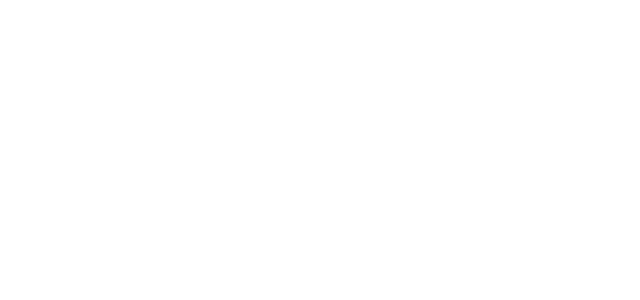
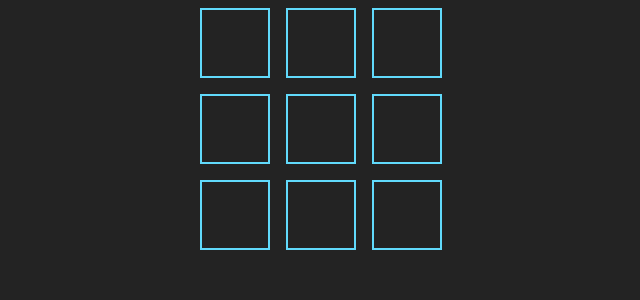
Before and after one commit to Lerwa30/tic-tac-toe, a React (Create React App) app: page / in a window 1280 px wide. Shown: the top 300 px of the page, without its empty margins (327-967 px from the left). Built offline with nearby package versions, Linux system fonts and the light colour scheme.

Commit message:
added props to component, applied css file

```diff
--- a/App.css
+++ /dev/null
@@ -1,37 +0,0 @@
-.App {
-  text-align: center;
-  width: 100vw;
-  height: 100vh;
-
-  background-color: #232323;
-}
-
-span {
-  font-size: 22px;
-  color: white;
-}
-
-img {
-  height: 80%;
-}
-
-.square {
-  color: white;
-  display: flex;
-  align-items: center;
-  justify-content: center;
-  font-size: 40px;
-  border: 2px solid #61dafb;
-  box-sizing: border-box;
-}
-
-.container {
-  display: grid;
-  grid-template-columns: repeat(3, 70px);
-  justify-content: center;
-  align-content: center;
-  width: 100%;
-  padding: 0.5em;
-  gap: 1em;
-  grid-template-rows: 70px 70px 70px;
-}
--- a/src/App.css
+++ b/src/App.css
@@ -1,38 +1,37 @@
 .App {
   text-align: center;
+  width: 100vw;
+  height: 100vh;
+
+  background-color: #232323;
 }
 
-.App-logo {
-  height: 40vmin;
-  pointer-events: none;
-}
-
-@media (prefers-reduced-motion: no-preference) {
-  .App-logo {
-    animation: App-logo-spin infinite 20s linear;
-  }
-}
-
-.App-header {
-  background-color: #282c34;
-  min-height: 100vh;
-  display: flex;
-  flex-direction: column;
-  align-items: center;
-  justify-content: center;
-  font-size: calc(10px + 2vmin);
+span {
+  font-size: 22px;
   color: white;
 }
 
-.App-link {
-  color: #61dafb;
+img {
+  height: 80%;
 }
 
-@keyframes App-logo-spin {
-  from {
-    transform: rotate(0deg);
-  }
-  to {
-    transform: rotate(360deg);
-  }
+.square {
+  color: white;
+  display: flex;
+  align-items: center;
+  justify-content: center;
+  font-size: 40px;
+  border: 2px solid #61dafb;
+  box-sizing: border-box;
 }
+
+.container {
+  display: grid;
+  grid-template-columns: repeat(3, 70px);
+  justify-content: center;
+  align-content: center;
+  width: 100%;
+  padding: 0.5em;
+  gap: 1em;
+  grid-template-rows: 70px 70px 70px;
+}
--- a/src/App.js
+++ b/src/App.js
@@ -1,15 +1,23 @@
-import React, {useState} from 'react';
-import './App.css';
-import Square from './Square';
+import React, { useState } from "react";
+import "./App.css";
+import Square from "./Square";
 
 function App() {
-  const [squares, setSquares] = useState(['', '', '', '', '', '', '', '', '']);
+  const [squares, setSquares] = useState(["", "", "", "", "", "", "", "", ""]);
   const [player, setPlayer] = useState(true);
 
   return (
     <div className="App">
-      <Square squares={squares} setSquares={setSquares} player={player} setPlayer={setPlayer}
+      <div className="container">{squares.map((value, index) => {
+        return  <Square
+        squares={squares}
+        setSquares={setSquares}
+        player={player}
+        setPlayer={setPlayer}
+        squareValue={value}
+        index={index}
       />
+      })}</div>
     </div>
   );
 }
```
